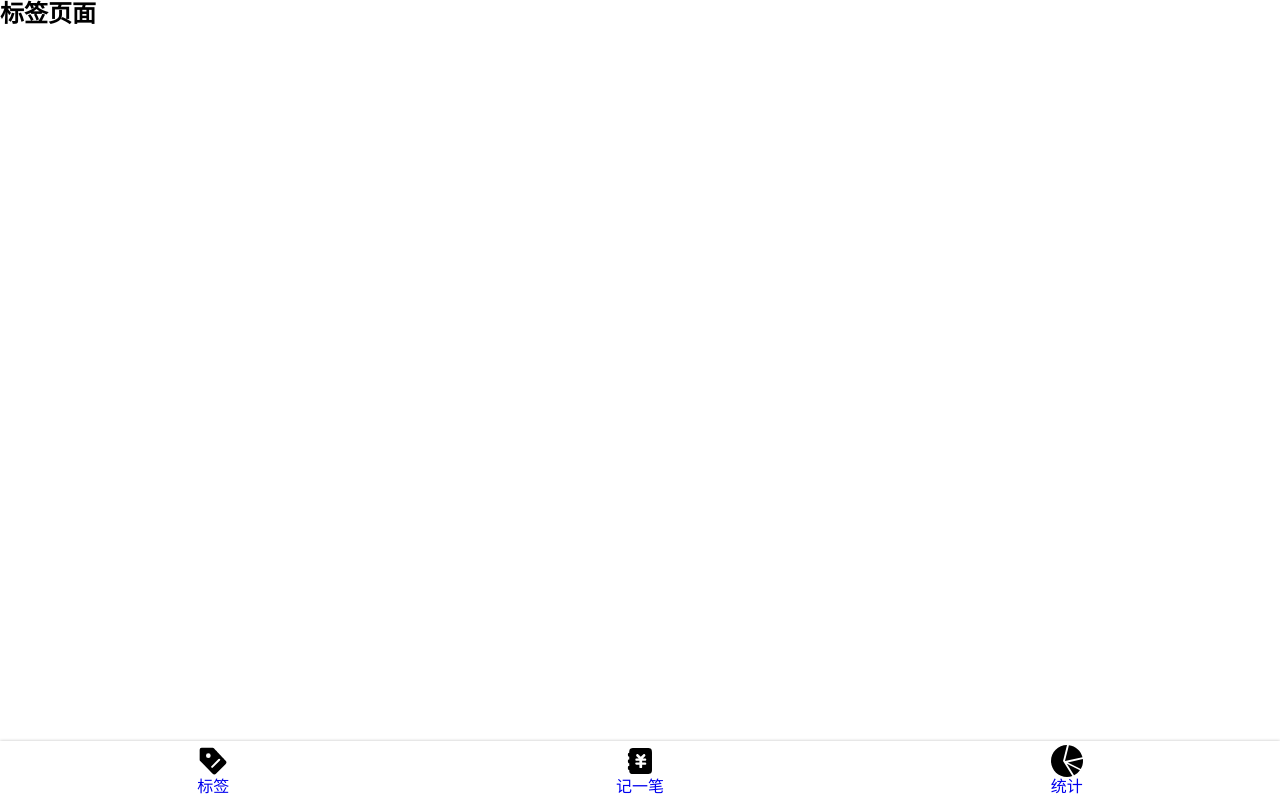
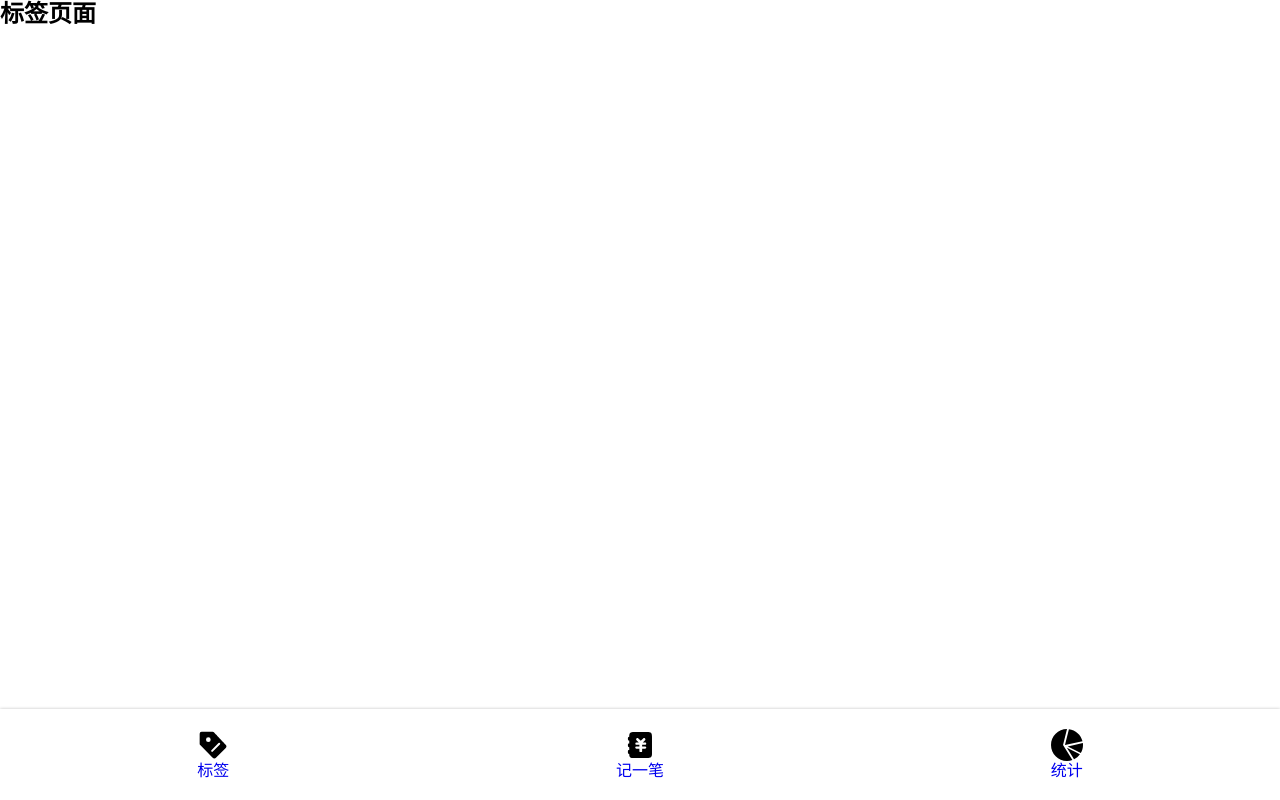
Before and after one commit to Monroe-Ma/Accounts, a React app: page /#/tag in a window 1280 px wide. Built offline with nearby package versions, Linux system fonts and the light colour scheme.

Commit message:
优化导航栏点击区域

```diff
--- a/src/components/Nav.tsx
+++ b/src/components/Nav.tsx
@@ -1,6 +1,6 @@
 import React from 'react';
 import styled from 'styled-components';
-import { Link } from 'react-router-dom';
+import { Link, NavLink } from 'react-router-dom';
 import Icon from './Icon';
 
 const NavWrapper = styled.nav`
@@ -9,16 +9,19 @@ const NavWrapper = styled.nav`
  >ul{
    display: flex;
    >li{
+
+      text-align: center;
       width: 33.333%;
-      text-align: center;
+      padding: 4px 0;
+      >a{
        padding:16px;
        display: flex;
        flex-direction: column;
        align-items: center;
-      padding: 4px 0;
         .icon{
           width: 32px;
           height: 32px;
+         }
        }
     }
   }
@@ -28,17 +31,26 @@ const Nav = () => {
     <NavWrapper>
     <ul>
         <li>
+          <NavLink to="/tag" className="selection">
              <Icon name='biaoqian' />
-              <Link to="/tag">标签</Link>
+            标签
+          </NavLink>
         </li>
+
         <li>
+          <NavLink to="/money" className="selection">
              <Icon name='jizhangben' />
-              <Link to="/money">记一笔</Link>
+            记一笔
+          </NavLink>
         </li>
+
         <li>
+          <NavLink to="/statistics" className="selection">
              <Icon name='tongji' />
-              <Link to="/statistics">统计</Link>
+            统计
+          </NavLink>
         </li>
+
     </ul>
     </NavWrapper>
  )
```
Lines whose indentation alone changed are shown as unchanged.
